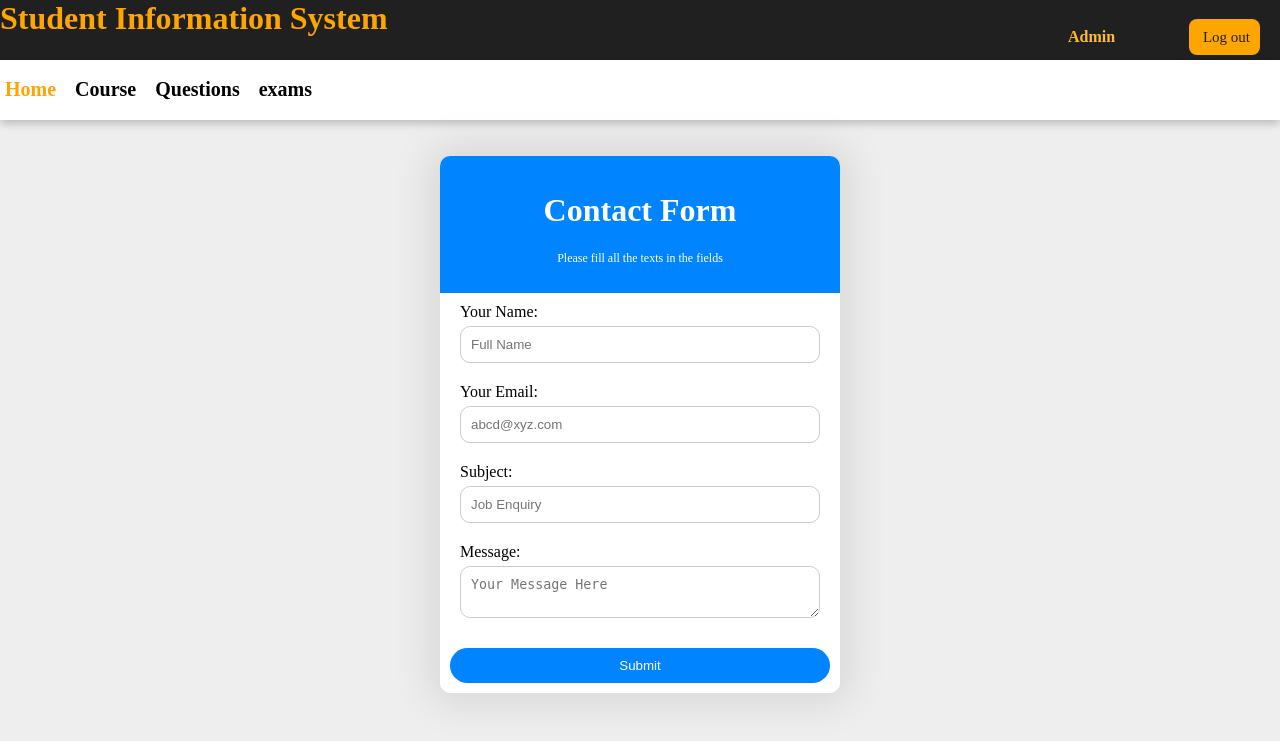
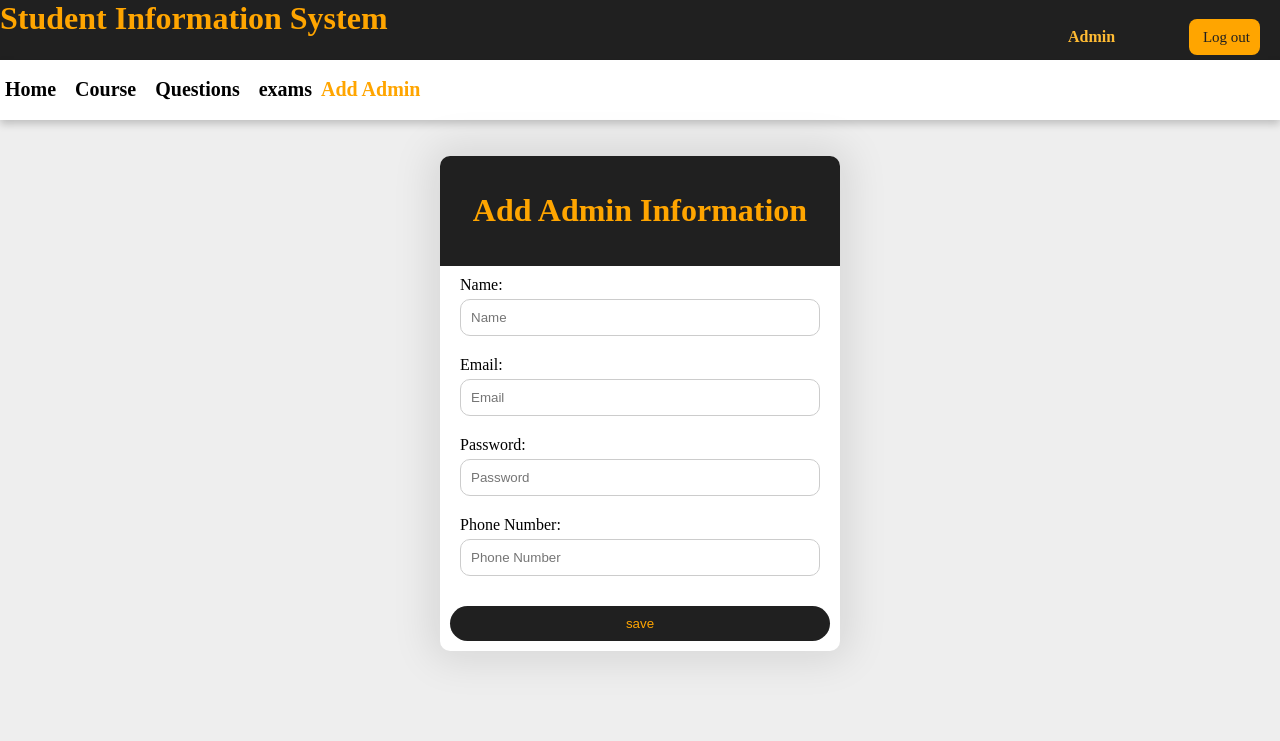
Before and after one commit to Abdulhafeedh/student_information_system, a PHP site: page /add_admin.php in a window 1280 px wide. Shown: the top 741 px of the page. Run offline with PHP 8.4, Linux system fonts and the light colour scheme.

Commit message:
Add project web

```diff
--- a/add_admin.php
+++ b/add_admin.php
@@ -1,4 +1,3 @@
-
 <!DOCTYPE html>
 <html lang="en">
 
@@ -18,38 +17,47 @@
 
         echo '<nav id="nav_id">
             <br>
-		<a style="color: orange;" href="index.php"><i class="fa-solid fa-house"></i>&nbsp;Home&nbsp;&nbsp;</a>
+            <a " href="index.php"><i class="fa-solid fa-house"></i>&nbsp;Home&nbsp;&nbsp;</a>
             <a  href="course.php"><i class="fa-solid fa-book-open-reader"></i>&nbsp;Course&nbsp;&nbsp;</a>
             <a  href="Questions.php"><i class="fa-solid fa-clipboard-question"></i>&nbsp;Questions&nbsp;&nbsp;</a>
             <a  href="student_exams.php"><i class="fa-solid fa-chalkboard-user"></i>&nbsp;exams</a>
-		</nav>'
-	;?>
+            <a  style="color: orange; href="student_exams.php"><i class="fa-solid fa-chalkboard-user"></i>&nbsp;Add Admin</a>
+            </nav>';
+
+        if (isset($_POST['sub'])) {
+            $n = $_POST["name"];
+            $m = $_POST["mark"];
+
+            $r = mysqli_query($con, "insert into admin(admin_name, admin_email, admin_password, admin_phone_number) values ('" . $_POST["name"] . "','". $_POST["email"] ."', '". $_POST["password"] ."', '". $_POST["phone_number"] ."')");
+            echo '<h2 style=" text-align: center ; background-color: rgba(211, 219, 211, 0.384);
+                    color: green;" >Add done</h2>';
+            echo '<meta http-equiv="refresh" content="2; url=add_admin.php">';
+        }
+
+    ?>
     <br><br>
-    <!-- <div class="bg-image"></div> -->
-    <form> <!-- Header -->
+    <form>
         <div class="head">
-            <h1>Contact Form</h1>
-            <p>Please fill all the texts in the fields</p>
-        </div> <!-- /Header -->
+            <h1>Add Admin Information</h1>
+        </div>
 
-        <!-- Main Form Started -->
-        <label for="fullName">Your Name:</label>
-        <input type="text" placeholder="Full Name" name="fullName" id="fullName">
+        <label for="fullName">Name:</label>
+        <input type="text" placeholder="Name" name="name">
 
-        <label for="email">Your Email:</label>
-        <input type="email" placeholder="abcd@xyz.com" name="email" id="email" required>
+        <label for="email">Email:</label>
+        <input type="email" placeholder="Email" name="email" required>
 
-        <label for="subject">Subject:</label>
-        <input type="subject" placeholder="Job Enquiry" name="text" id="subject" required>
+        <label for="subject">Password:</label>
+        <input type="text" placeholder="Password" name="password" required>
+        <label for="subject">Phone Number:</label>
+        <input type="text" placeholder="Phone Number" name="phone_number" required>
 
-        <label for="message">Message:</label>
-        <textarea placeholder="Your Message Here" name="message" id="message" required></textarea>
-
-        <!-- Submit Button -->
-        <button>Submit</button>
+        <!-- <label for="message">Message:</label>
+        <textarea placeholder="Your Message Here" name="message" id="message" required></textarea> -->
+        <input class="submit_button" type="submit" name="sub" value="save">
+        <!-- <button submit_button>Submit</button> -->
 
     </form>
-    <!-- /Main Form Ended -->
 </body>
 
 </html>
--- a/s.css
+++ b/s.css
@@ -37,7 +37,7 @@ form {
 }
 
 .head {
-    background: rgb(0, 132, 255);
+    background: #202020;
     margin-bottom: 10px;
     padding: 15px;
 }
@@ -45,7 +45,7 @@ form {
 .head h1,
 p {
     text-align: center;
-    color: white;
+    color: orange;
 }
 
 .head p {
@@ -74,14 +74,14 @@ textarea {
     resize: vertical;
 }
 
-button {
+.submit_button {
     outline: none;
-    background: rgb(0, 132, 255);
+    background: #202020;
     border: none;
     padding: 10px;
     border-radius: 50px;
     margin: 10px;
-    color: white;
+    color: orange;
     cursor: pointer;
     transition: all 0.5s;
 }
@@ -90,9 +90,9 @@ button:hover {
     background: rgb(0, 105, 204);
 }
 
-@media screen and (max-width: 417px) {
+/* @media screen and (max-width: 417px) {
     form {
         width: 100%;
         height: 100%;
     }
-}
+} */
```
Lines whose indentation alone changed are shown as unchanged.
